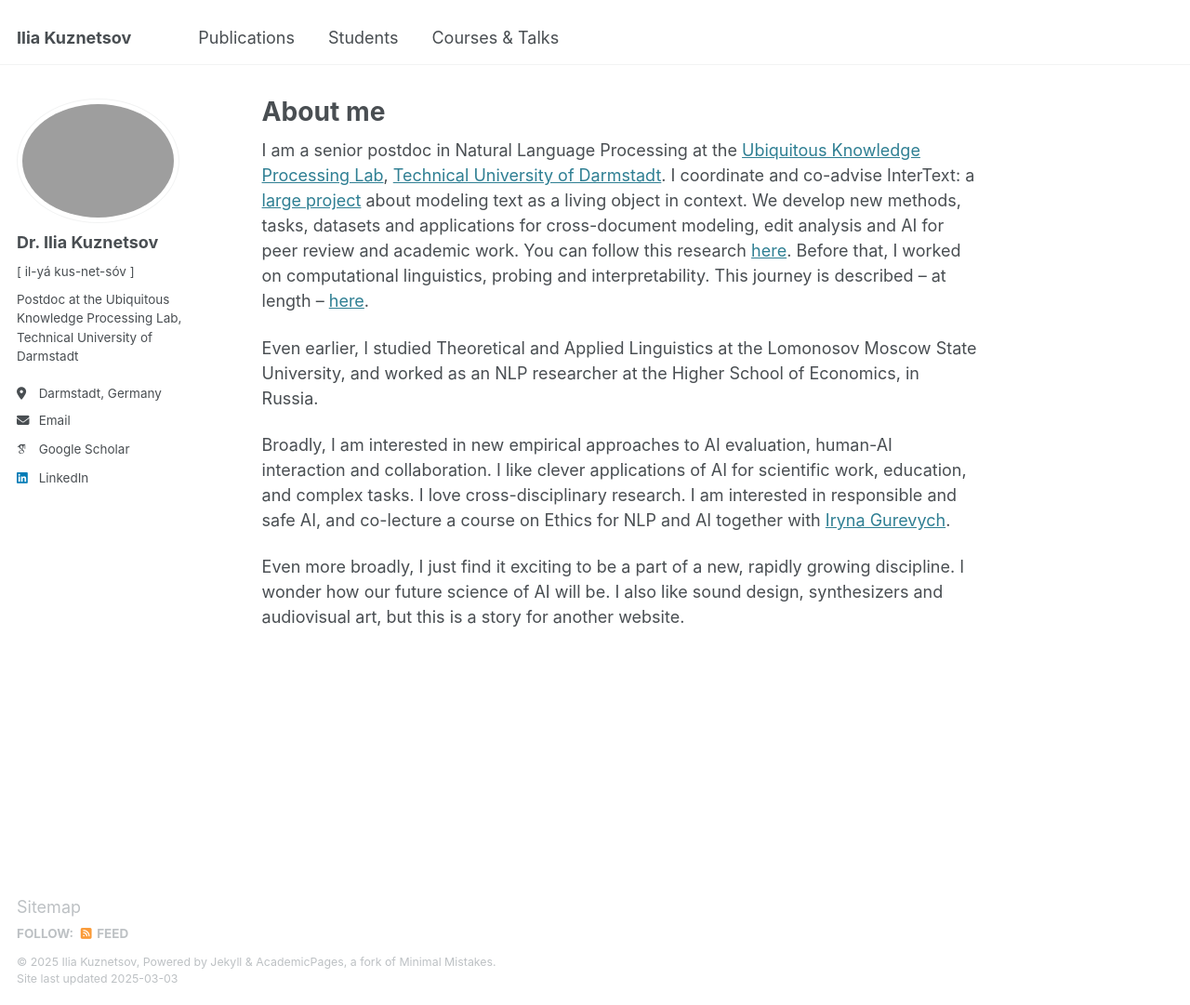
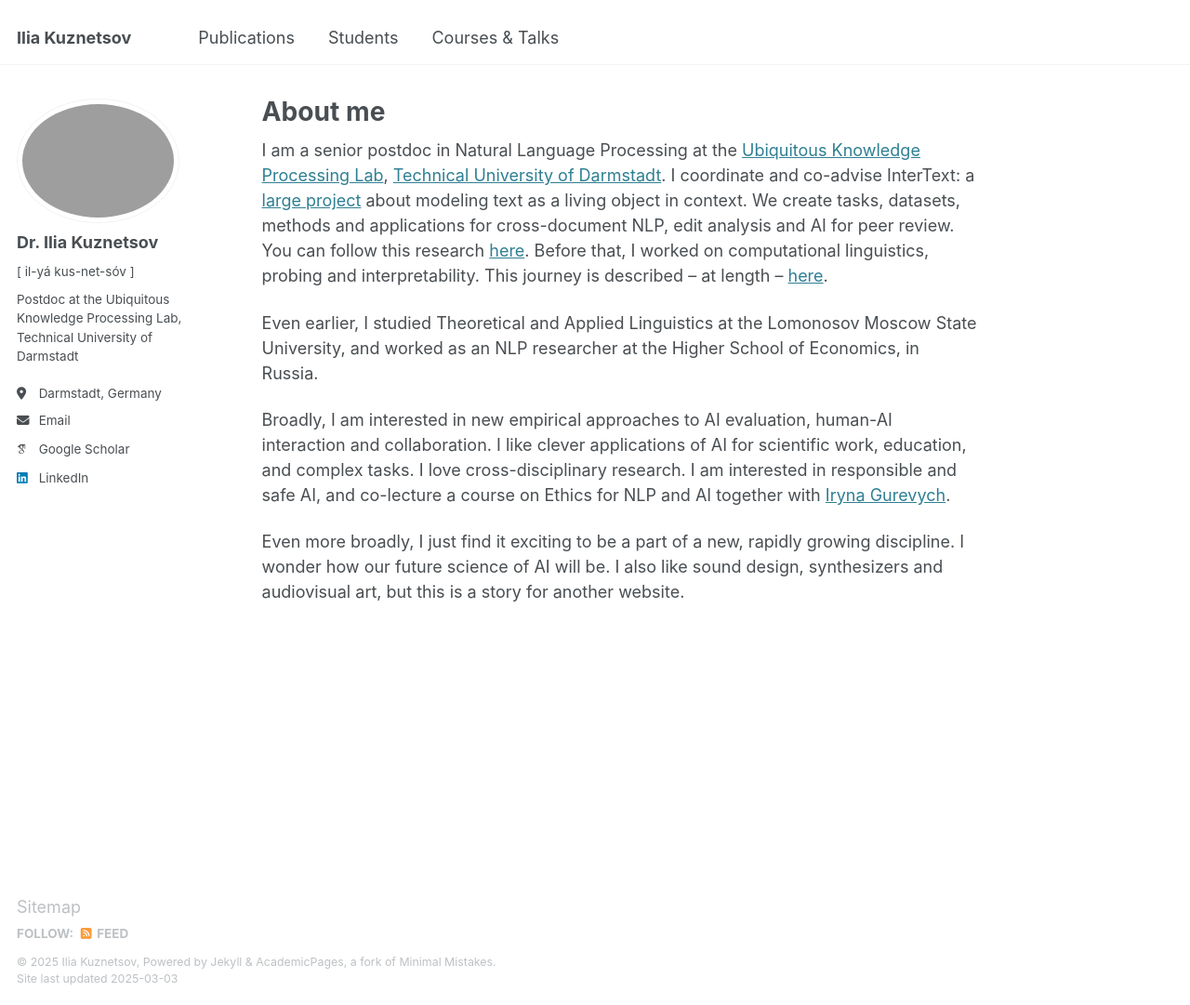
Before and after one commit to iokuznetsov/iokuznetsov.github.io, a Jekyll site: the page built from _pages/about.md, in a window 1280 px wide and 1081 px high. Shown: the whole window at 93% size. Built offline with Jekyll 4.4.1, drawn with Linux system fonts in a browser that asks for light colours; some web fonts are replaced.

Commit message:
Update about.md

```diff
--- a/_pages/about.md
+++ b/_pages/about.md
@@ -9,7 +9,7 @@ redirect_from:
 
 I am a senior postdoc in Natural Language Processing at the [Ubiquitous Knowledge Processing Lab](https://www.informatik.tu-darmstadt.de/ukp/ukp_home/index.en.jsp),
 [Technical University of Darmstadt](https://www.tu-darmstadt.de/). I coordinate and co-advise InterText: a [large project](https://erc.europa.eu/projects-statistics/science-stories/artificial-intelligence-living-texts) about modeling text as a living object in context.
-We develop new methods, tasks, datasets and applications for cross-document modeling, edit analysis and AI for peer review and academic work.
+We create tasks, datasets, methods and applications for cross-document NLP, edit analysis and AI for peer review.
 You can follow this research [here](https://intertext.ukp-lab.de/).
 Before that, I worked on computational linguistics, probing and interpretability.
 This journey is described – at length – [here](https://tuprints.ulb.tu-darmstadt.de/19851/).
```
